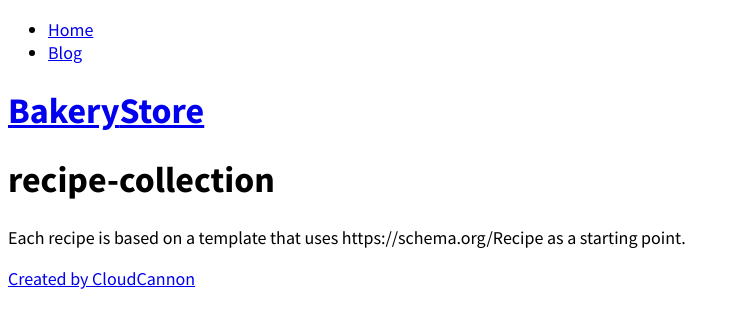
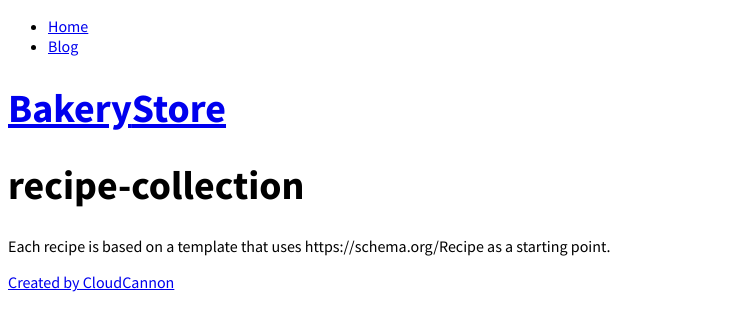
Before and after one commit to scottgallant/recipe-collection, a Jekyll site: the page built from README.md, in a window 1280 px wide. Shown: the top 331 px of the page, without its empty margins (0-740 px from the left). Built offline with Jekyll 4.4.1, drawn with Linux system fonts in a browser that asks for light colours; our own code applies the rules of GitHub Pages for plain Markdown files.

Commit message:
basic styles and font sizes for h1-5

```diff
--- a/css/style.css
+++ b/css/style.css
@@ -1,9 +1,36 @@
+/* 01 BASIC STYLES */
+
+body, p {
+	font-family: 'Source Sans Pro';
+	font-size: 16px;
+}
+
+h1 {
+	font-size: 40px;
+}
+
+h2 {
+	font-size: 32px;
+}
+
+h3 {
+	font-size: 28px;
+}
+
+h4 {
+	font-size: 24px;
+}
+
+h5 {
+	text-transform: uppercase;
+	font-size: 13px;
+	letter-spacing: 1.1em;
+	opacity: 0.8;
+}
+
+/* 02 BODY STYLES */
+
 .container {
 	max-width: 740px;
 
 }
-
-body {
-	font-family: 'Source Sans Pro';
-	font-size: 18px;
-}
```
